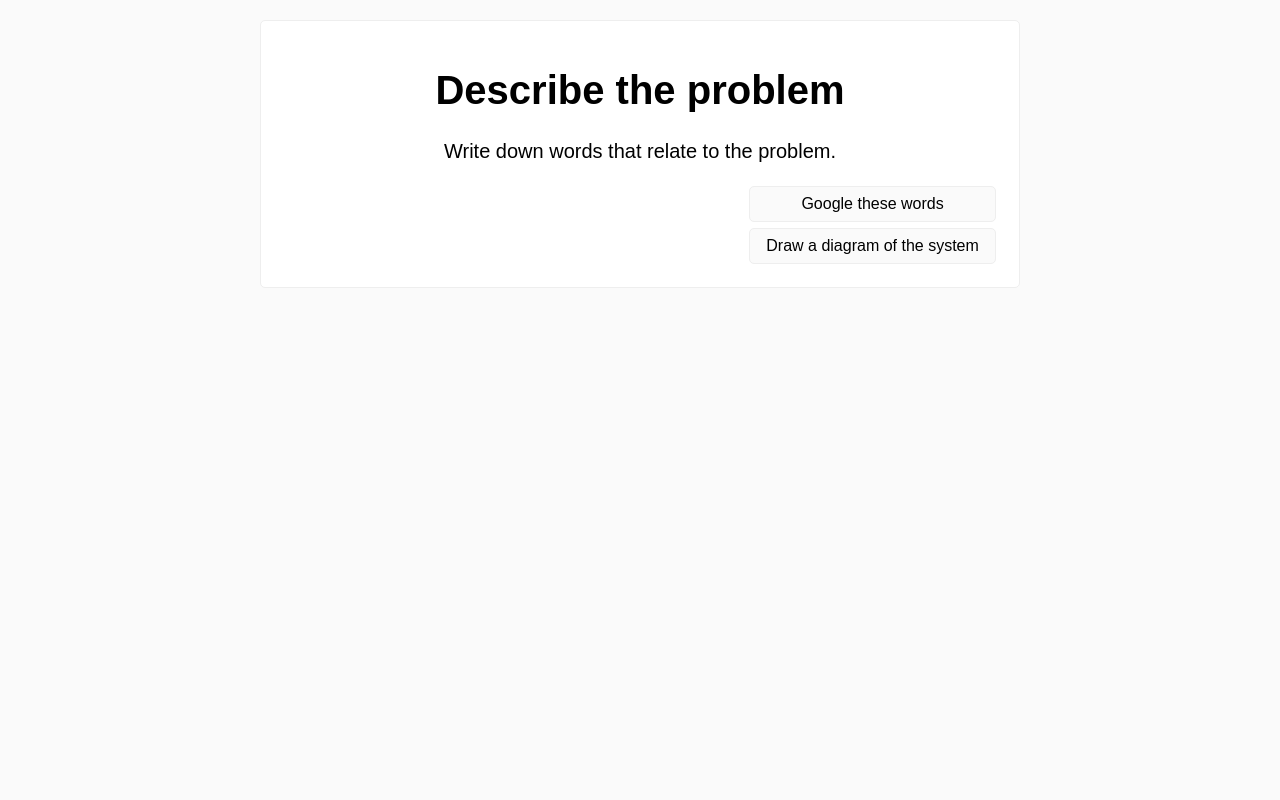
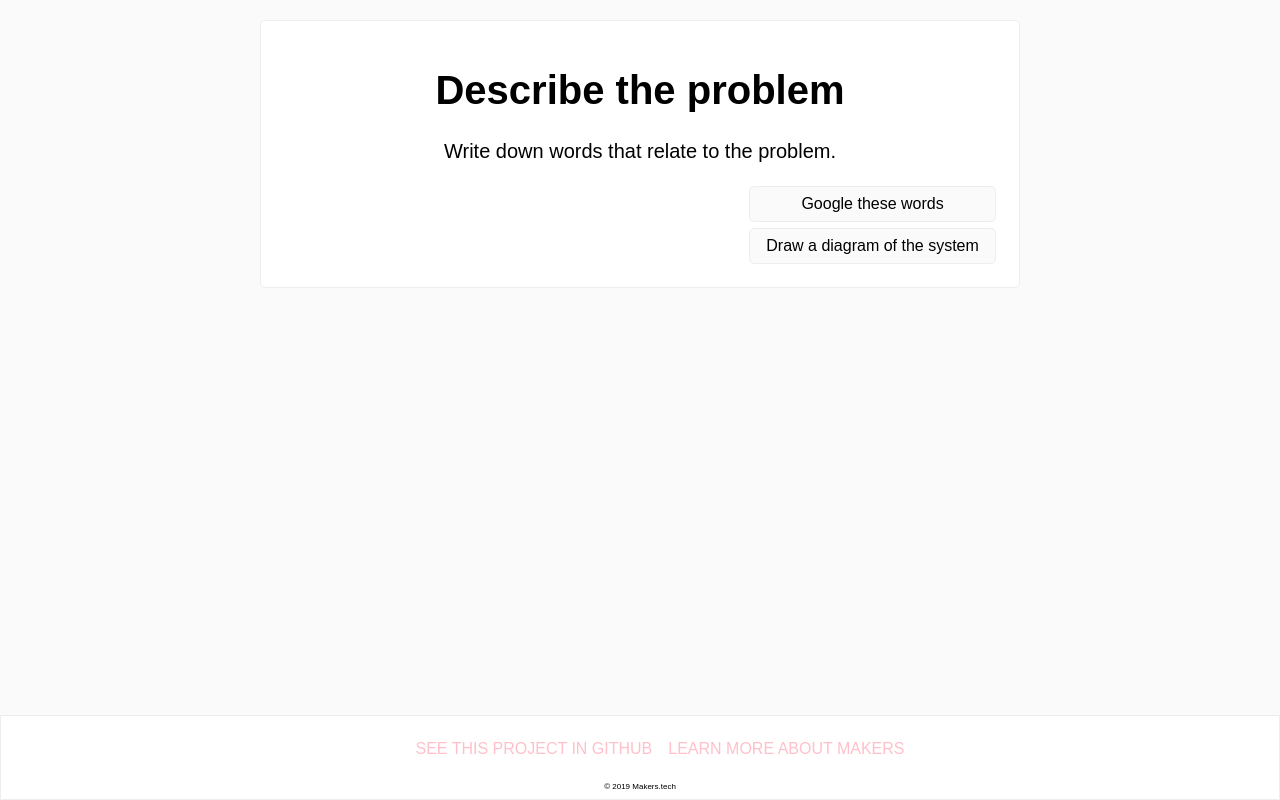
Before and after one commit to alicelieutier/follow_the_process, a React (Create React App) app: page / in a window 1280 px wide. Built offline with nearby package versions, Linux system fonts and the light colour scheme.

Commit message:
adds footer

```diff
--- a/src/App.css
+++ b/src/App.css
@@ -2,10 +2,14 @@
   text-align: center;
   font-family: Arial, Helvetica, sans-serif;
   min-height: 100vh;
+  display: flex;
+  justify-content: space-between;
+  flex-direction: column;
 }
 
 .App .wrapper {
-  width: 800px;
+  width: 100%;
+  max-width: 800px;
   margin: 0 auto;
   display: flex;
   flex-direction: column;
--- a/src/App.js
+++ b/src/App.js
@@ -2,6 +2,7 @@ import React, { Component } from 'react';
 import './App.css';
 
 import Step from './components/Step';
+import Footer from './components/Footer';
 
 // these constants are stubs that will eventually be replaced by API calls
 const graph = {
@@ -76,6 +77,7 @@ class App extends Component {
             }}
           />
         </div>
+        <Footer />
       </div>
     );
   }
--- /dev/null
+++ b/src/components/Footer.css
@@ -0,0 +1,29 @@
+.Footer {
+    font-size: 0.8em;
+    background-color: white;
+    border: 1px solid #eee;
+}
+
+.Footer ul {
+    list-style: none;
+    display: flex;
+    text-transform: uppercase;
+    justify-content: center;
+}
+
+.Footer ul li {
+    padding: 0.5em;
+}
+
+.Footer a {
+    color: pink;
+    text-decoration: none;
+}
+
+.Footer a:visited {
+    color: pink;
+}
+
+.Footer .copyright {
+    font-size: 0.5em;
+}
--- /dev/null
+++ b/src/components/Footer.js
@@ -0,0 +1,16 @@
+import React from 'react';
+import './Footer.css';
+
+const Footer = ({title, description, navigation}) => (
+    <footer className="Footer">
+        <ul>
+            <li><a href="https://github.com/alicelieutier/follow_the_process">See this project in GitHub</a></li>
+            <li><a href="https://makers.tech">Learn more about Makers</a></li>
+        </ul>
+        <div className="copyright">
+            <p>&copy; 2019 Makers.tech</p>
+        </div>
+    </footer>
+)
+
+export default Footer;
```
